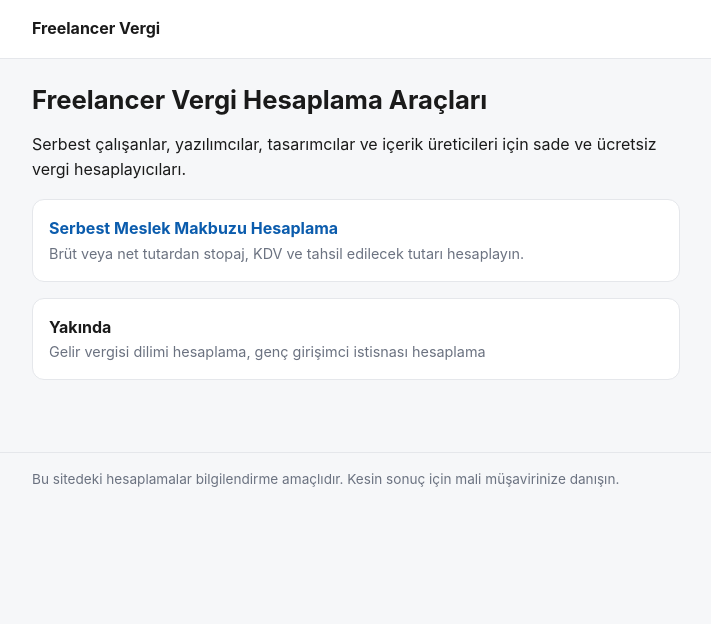
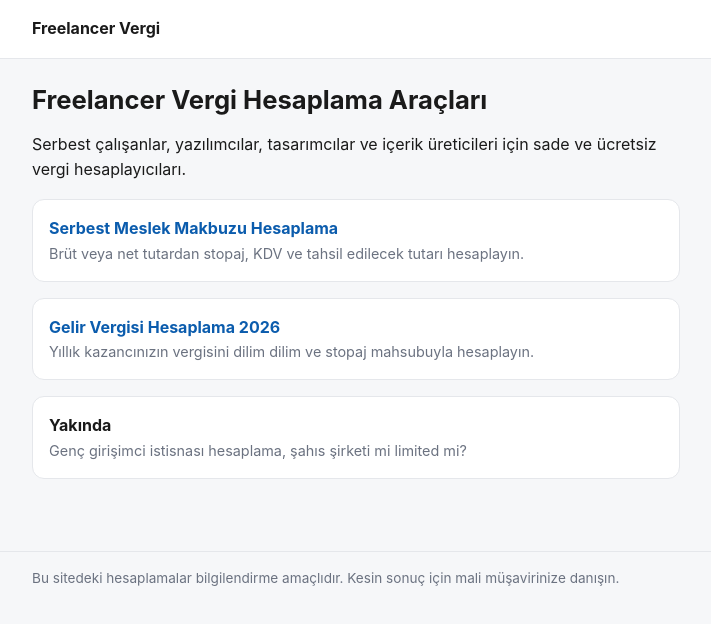
Before and after one commit to yavuzscvk-source/freelancer-vergi, a Next.js app: page / in a window 1280 px wide. Shown: the top 624 px of the page, without its empty margins (284-995 px from the left). Built offline with nearby package versions, Linux system fonts and the light colour scheme.

Commit message:
Update page.js

```diff
--- a/app/page.js
+++ b/app/page.js
@@ -11,9 +11,14 @@ export default function Home() {
         <div className="muted">Brüt veya net tutardan stopaj, KDV ve tahsil edilecek tutarı hesaplayın.</div>
       </Link>
 
+      <Link href="/gelir-vergisi-hesaplama" className="card tool-link">
+        <strong>Gelir Vergisi Hesaplama 2026</strong>
+        <div className="muted">Yıllık kazancınızın vergisini dilim dilim ve stopaj mahsubuyla hesaplayın.</div>
+      </Link>
+
       <div className="card">
         <strong>Yakında</strong>
-        <div className="muted">Gelir vergisi dilimi hesaplama, genç girişimci istisnası hesaplama</div>
+        <div className="muted">Genç girişimci istisnası hesaplama, şahıs şirketi mi limited mi?</div>
       </div>
     </>
   );
```
